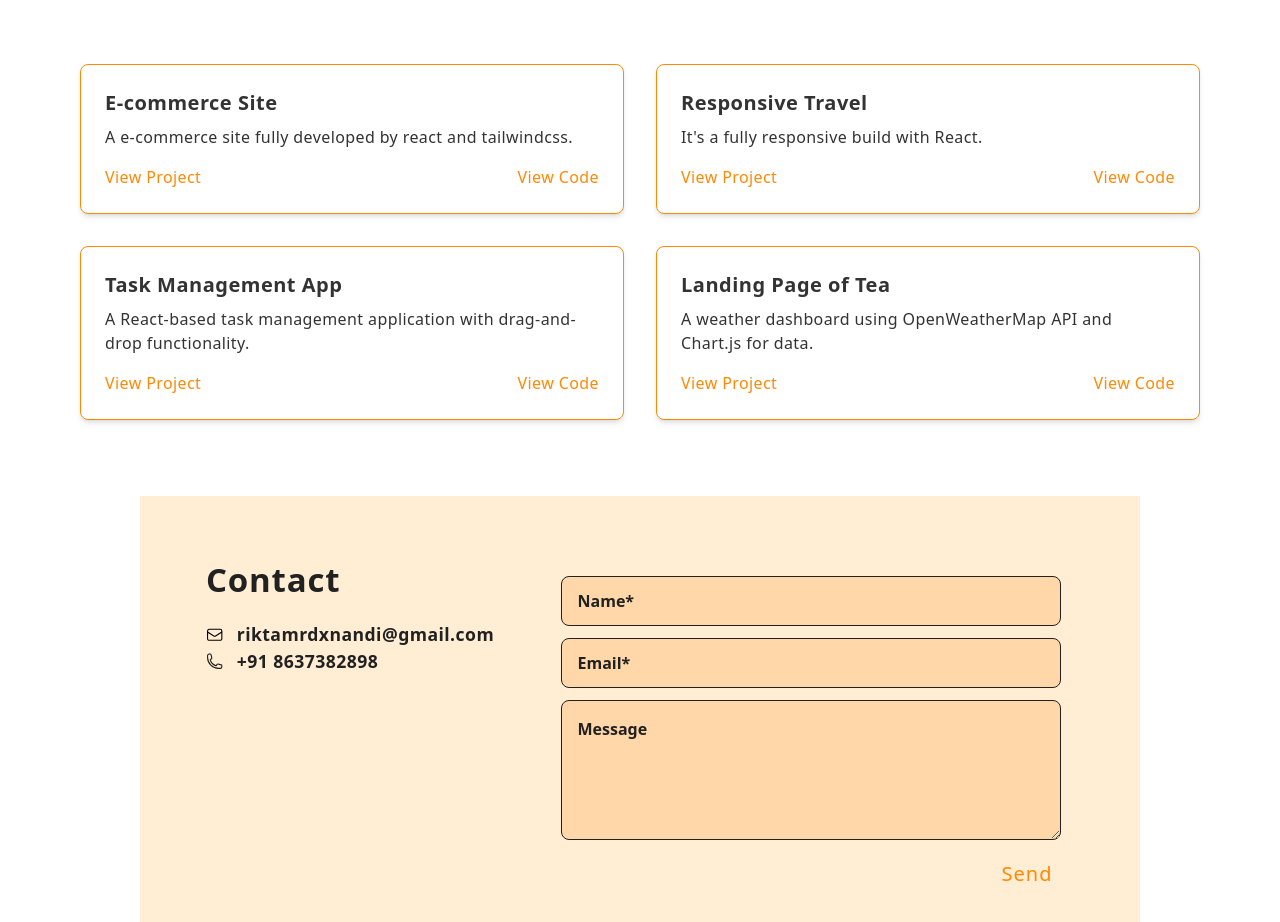
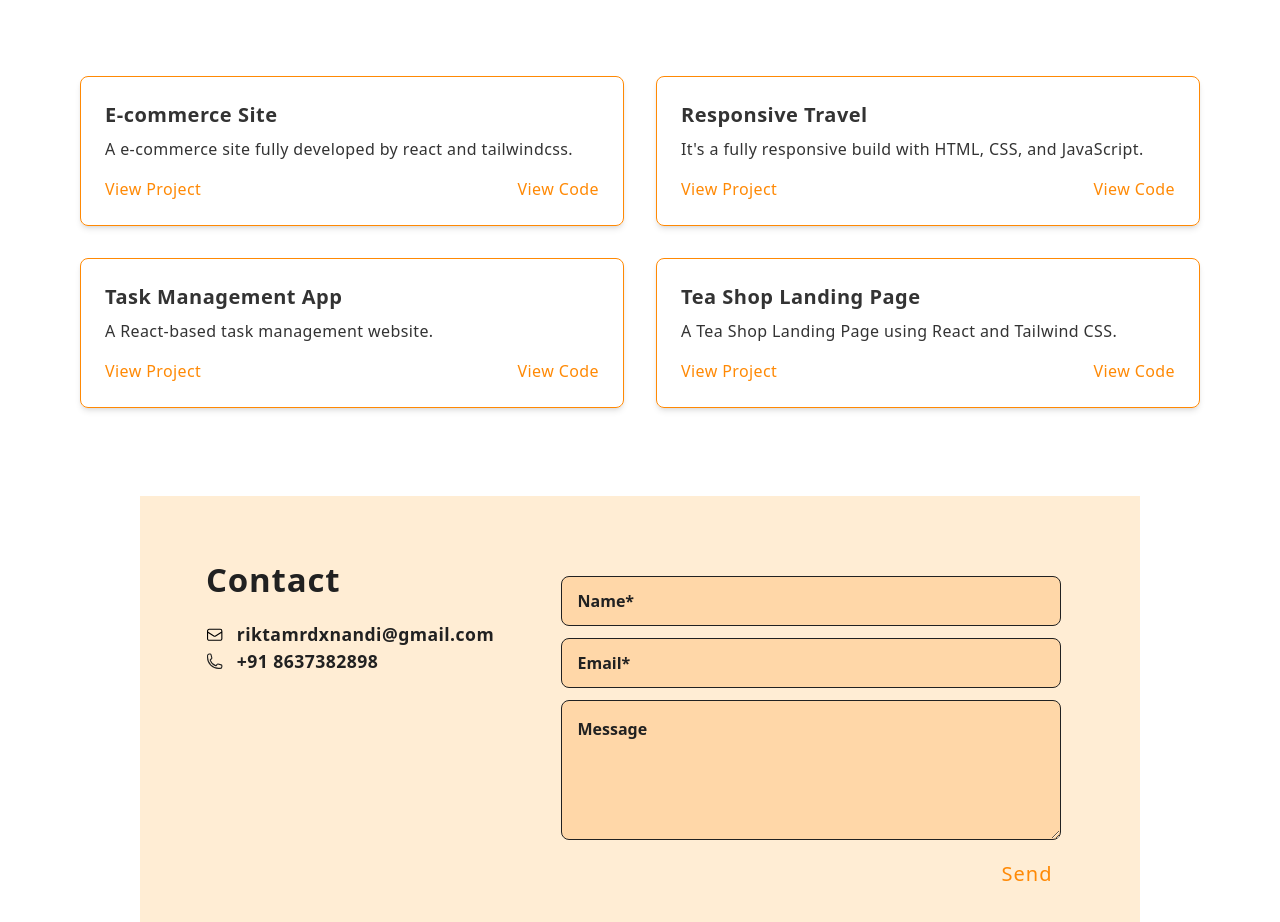
Before and after one commit to rdxnandi/My-Portfolio, a React (Vite) app: page / in a window 1280 px wide. Shown: the part 2220-3142 px from the top of the page. Built offline with nearby package versions, Linux system fonts and the light colour scheme.

Commit message:
minor changes

```diff
--- a/src/pages/Projects.jsx
+++ b/src/pages/Projects.jsx
@@ -40,7 +40,7 @@ function Projects() {
             Responsive Travel
           </h1>
           <p className="mb-4 text-[#333] tracking-wide">
-            It's a fully responsive build with React.
+            It's a fully responsive build with HTML, CSS, and JavaScript.
           </p>
           <div className="flex justify-between">
             <a
@@ -64,24 +64,17 @@ function Projects() {
             Task Management App
           </h1>
           <p className="mb-4 text-[#333] tracking-wide">
-            A React-based task management application with drag-and-drop
-            functionality.
+            A React-based task management website.
           </p>
           <div className="flex justify-between">
             <a
-              href="#"
-              onClick={(e) => {
-                e.preventDefault();
-              }}
+              href="https://tasksly-task-manager.vercel.app/"
               className="text-orange-400 hover:underline tracking-wide"
             >
               View Project
             </a>
             <a
-              href="#"
-              onClick={(e) => {
-                e.preventDefault();
-              }}
+              href="https://github.com/rdxnandi/task-manager"
               className="text-orange-400 hover:underline tracking-wide"
             >
               View Code
@@ -92,10 +85,10 @@ function Projects() {
         {/* Weather Forecast */}
         <div className="border border-orange-400 p-6 rounded-lg shadow-md">
           <h1 className="text-xl text-[#333] font-semibold mb-2 tracking-wide">
-            Landing Page of Tea
+            Tea Shop Landing Page
           </h1>
           <p className="mb-4 text-[#333] tracking-wide">
-            A weather dashboard using OpenWeatherMap API and Chart.js for data.
+            A Tea Shop Landing Page using React and Tailwind CSS.
           </p>
           <div className="flex justify-between">
             <a
```
